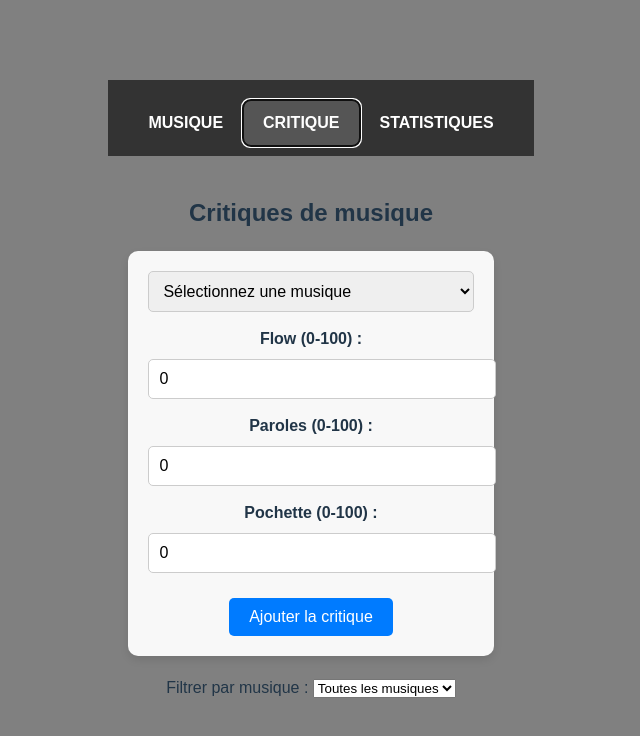
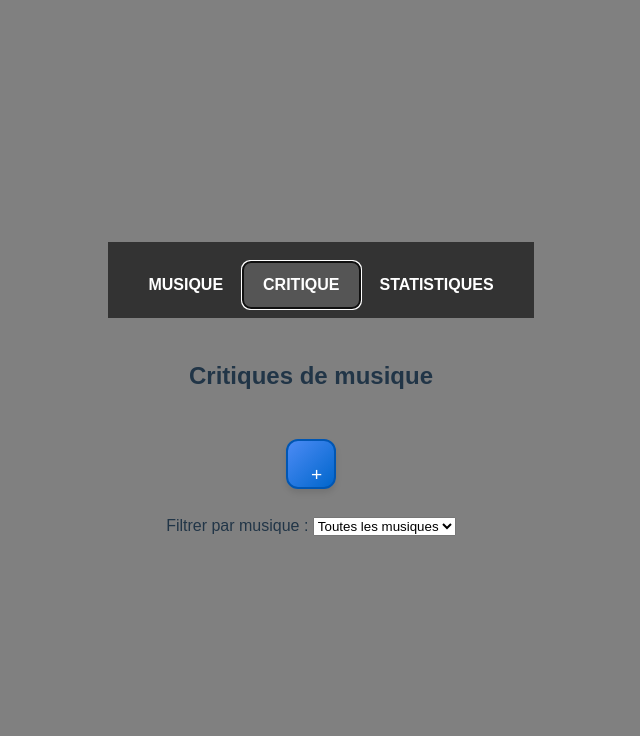
Before and after one commit to vveli0909/TP1APPWEB, a React (Vite) app: page / in a window 1280 px wide. Both pictures are taken after a click on the button "CRITIQUE". Shown: the top 736 px of the page, without its empty margins (329-969 px from the left). Built offline with nearby package versions, Linux system fonts and the light colour scheme.

Commit message:
modif css

```diff
--- a/src/Composants/critique/CritiqueCatalogue.jsx
+++ b/src/Composants/critique/CritiqueCatalogue.jsx
@@ -2,6 +2,7 @@ import React, { useState, useEffect } from "react";
 import { CritiqueContext } from "./CritiqueContext";
 import CritiqueForm from "./CritiqueForm";
 import CritiqueItem from "./CritiqueItem";
+
 
 export default function CritiqueCatalogue({ musiqueState }) {
     const [critiques, setCritiques] = useState(() => {
--- a/src/Composants/critique/CritiqueForm.jsx
+++ b/src/Composants/critique/CritiqueForm.jsx
@@ -1,5 +1,6 @@
 import React, { useContext, useState } from "react";
 import { CritiqueContext } from "./CritiqueContext";
+
 
 export default function CritiqueForm({ musiqueState }) {
     const { ajouterCritique } = useContext(CritiqueContext);
@@ -9,6 +10,7 @@ export default function CritiqueForm({ musiqueState }) {
         lyric: 0,
         cover: 0,
     });
+    const [isEditing, setIsEditing] = useState(false);
 
     const handleChange = (e) => {
         const { name, value } = e.target;
@@ -25,11 +27,20 @@ export default function CritiqueForm({ musiqueState }) {
         });
         setFormData({ idMusique: "", flow: 0, lyric: 0, cover: 0 });
     };
+    function handleToggleEditing() {
+        setIsEditing((old) => !old);
+    }
 
     return (
+        <>
+        <button className="add-comment-button" onClick={handleToggleEditing}>
+            +
+        </button>
+    {isEditing && (
+
         <form onSubmit={handleSubmit} className="critique-form">
-            <select
-                name="idMusique"
+        <select
+            name="idMusique"
                 value={formData.idMusique}
                 onChange={handleChange}
                 required
@@ -82,5 +93,8 @@ export default function CritiqueForm({ musiqueState }) {
             </div>
             <button type="submit">Ajouter la critique</button>
         </form>
+
+    )}
+        </>
     );
 }
--- a/src/Composants/critique/CritiqueItem.jsx
+++ b/src/Composants/critique/CritiqueItem.jsx
@@ -1,5 +1,6 @@
 import React, { useContext } from "react";
 import { CritiqueContext } from "./CritiqueContext";
+
 
 export default function CritiqueItem({ critique, musique }) {
     const { supprimerCritique } = useContext(CritiqueContext);
--- a/src/index.css
+++ b/src/index.css
@@ -67,7 +67,7 @@ button:focus-visible {
   }
 }
 /*commentaire normal*/
-.comment {
+.critique-item {
   background-color: #f9f9f9; /* Fond clair pour le commentaire */
   border: 1px solid #ddd; /* Bordure subtile */
   border-radius: 8px; /* Coins arrondis */
@@ -100,6 +100,7 @@ button:focus-visible {
   box-shadow: 0 4px 6px rgba(0, 0, 0, 0.1); /* Ombre subtile pour ajouter de la profondeur */
   cursor: pointer; /* Curseur de main pour l'indication de clic */
   transition: all 0.3s ease; /* Transition douce pour plusieurs propriétés */
+  margin: 25px;
 }
 
 .add-comment-button:hover {
@@ -112,6 +113,7 @@ button:focus-visible {
   border-left: 5px solid #ffd700;
 }
 
-.comment button {
-  margin-right: 5px;
+.critique-item button {
+  background-color:red;
+
 }
```
